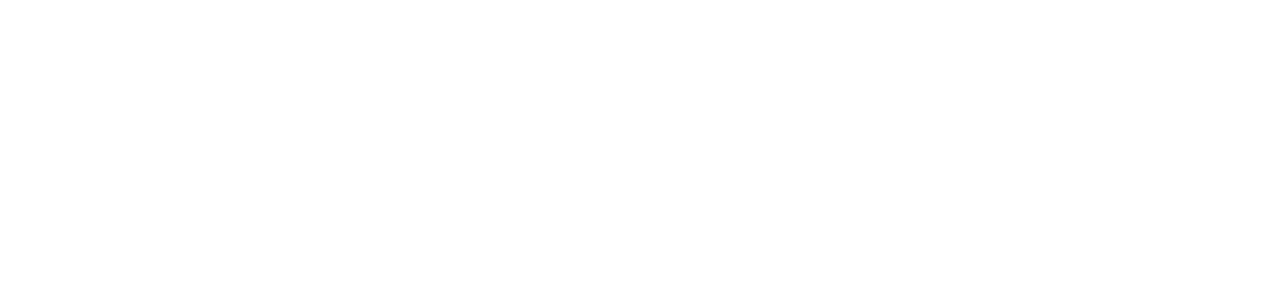
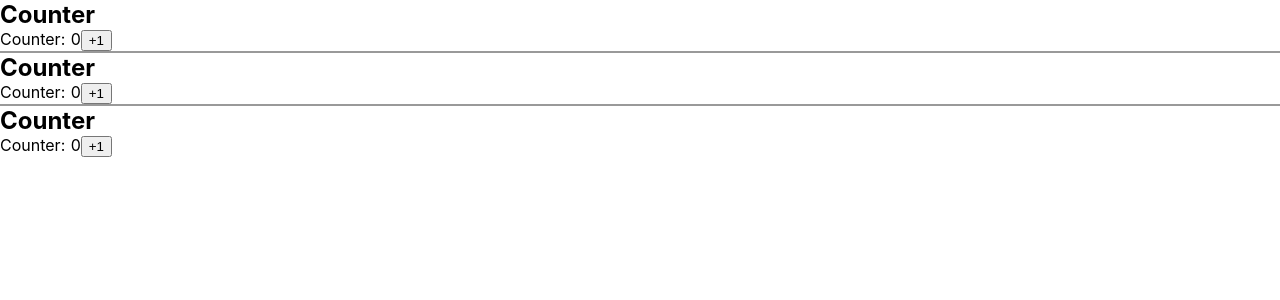
Before and after one commit to take8/nuxt-sample, a Nuxt app: page /counter in a window 1280 px wide. Before the commit this address had no page. Shown: the top 300 px of the page. Built offline with nearby package versions, Linux system fonts and the light colour scheme.

Commit message:
Add Couner app

```diff
--- /dev/null
+++ b/components/Counter.vue
@@ -0,0 +1,21 @@
+<template>
+  <div class="counter">
+    <h2>{{ title }}</h2>
+    <div>
+      <span
+        >Counter: <span>{{ $store.state.counter.count }}</span>
+      </span>
+      <button v-on:click="$store.commit('counter/increment')">+1</button>
+    </div>
+  </div>
+</template>
+
+<script>
+export default {
+  data: () => {
+    return {
+      title: 'Counter'
+    }
+  }
+}
+</script>
--- /dev/null
+++ b/pages/counter/index.vue
@@ -0,0 +1,35 @@
+<template>
+  <div class="container">
+    <ul>
+      <li><counter /></li>
+      <li><counter /></li>
+      <li><counter /></li>
+    </ul>
+  </div>
+</template>
+
+<script>
+import Counter from '~/components/Counter'
+
+export default {
+  components: {
+    Counter
+  }
+}
+</script>
+
+<style>
+ul {
+  padding: 0;
+}
+li {
+  list-style: none;
+}
+
+li {
+  border-bottom: 2px solid #999;
+}
+li:last-of-type {
+  border-bottom: none;
+}
+</style>
--- /dev/null
+++ b/store/counter.js
@@ -0,0 +1,9 @@
+export const state = () => ({
+  count: 0
+})
+
+export const mutations = {
+  increment: (state) => {
+    state.count++
+  }
+}
```
